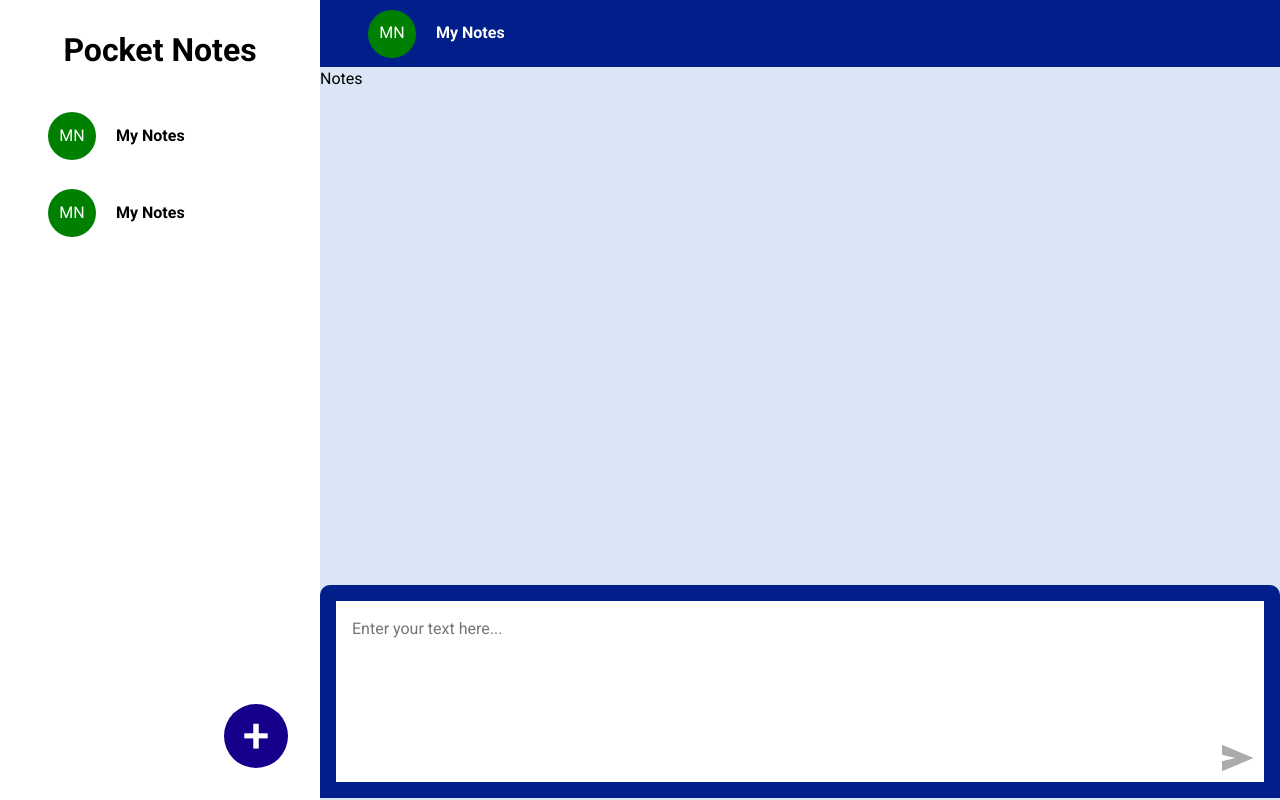
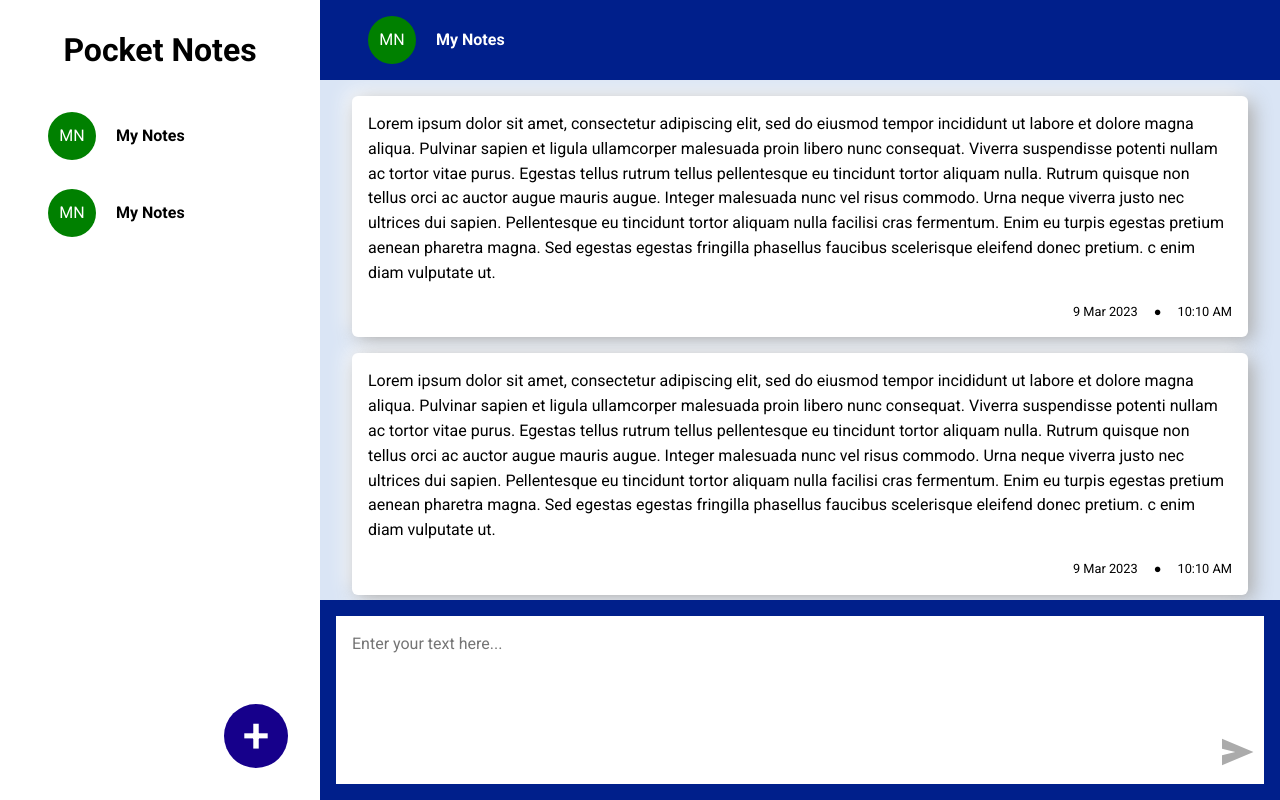
Before and after one commit to adityagangil/Figma-Pocket-Notes, a React (Create React App) app: page / in a window 1280 px wide. Built offline with nearby package versions, Linux system fonts and the light colour scheme.

Commit message:
notes component

```diff
--- a/src/components/singleGroup/SingleGroup.jsx
+++ b/src/components/singleGroup/SingleGroup.jsx
@@ -1,5 +1,6 @@
 import styles from "./singleGroup.module.css";
 import sendIcon from "../../assets/icons/send-icon.svg";
+import { SingleNote } from "../singleNote/SingleNote";
 
 export const SingleGroup = () => {
   return (
@@ -12,7 +13,13 @@ export const SingleGroup = () => {
         <h4>My Notes</h4>
       </div>
 
-      <div>Notes</div>
+      <div className={styles.allNotes}>
+        {Array(5)
+          .fill(null)
+          .map((note, _) => (
+            <SingleNote key={_} />
+          ))}
+      </div>
 
       <div className={styles.message_container}>
         <textarea
--- a/src/components/singleGroup/singleGroup.module.css
+++ b/src/components/singleGroup/singleGroup.module.css
@@ -2,6 +2,7 @@
   height: 100vh;
   background-color: var(--bg-blue);
   position: relative;
+  width: 100%;
   overflow: hidden;
 }
 
@@ -12,6 +13,7 @@
   padding: 0 3rem;
   background-color: var(--head-blue);
   color: white;
+  height: 10%;
 }
 
 .img_circle {
@@ -24,21 +26,42 @@
   align-items: center;
 }
 
+.allNotes {
+  padding: 1rem 2rem;
+  overflow-y: auto;
+  display: flex;
+  flex-direction: column;
+  gap: 1rem 0;
+  height: 65%;
+}
+
+.allNotes::-webkit-scrollbar {
+  width: 10px;
+}
+
+.allNotes::-webkit-scrollbar-track {
+  background: rgb(181, 170, 170);
+}
+
+.allNotes::-webkit-scrollbar-thumb {
+  background-color: gray;
+}
+
 .message_container {
-  position: absolute;
+  position: fixed;
   bottom: 0;
-  width: 100%;
-  margin-bottom: -6px;
+  display: flex;
+  width: -webkit-fill-available;
+  height: 25%;
 }
 
 .message {
   width: 100%;
+  outline: none;
   border: 1rem solid var(--head-blue);
   resize: none;
   padding: 1rem;
   padding-right: 2rem;
-  border-top-left-radius: 10px;
-  border-top-right-radius: 10px;
   position: relative;
 }
 
@@ -47,11 +70,11 @@
 }
 
 .message::-webkit-scrollbar-track {
-  background: gray;
+  background: rgb(181, 170, 170);
 }
 
 .message::-webkit-scrollbar-thumb {
-  background-color: rgb(181, 170, 170);
+  background-color: gray;
 }
 
 .sendIcon {
--- /dev/null
+++ b/src/components/singleNote/SingleNote.jsx
@@ -0,0 +1,27 @@
+import styles from "./singleNote.module.css";
+
+export const SingleNote = () => {
+  return (
+    <div className={styles.container}>
+      <div className={styles.actual_note}>
+        Lorem ipsum dolor sit amet, consectetur adipiscing elit, sed do eiusmod
+        tempor incididunt ut labore et dolore magna aliqua. Pulvinar sapien et
+        ligula ullamcorper malesuada proin libero nunc consequat. Viverra
+        suspendisse potenti nullam ac tortor vitae purus. Egestas tellus rutrum
+        tellus pellentesque eu tincidunt tortor aliquam nulla. Rutrum quisque
+        non tellus orci ac auctor augue mauris augue. Integer malesuada nunc vel
+        risus commodo. Urna neque viverra justo nec ultrices dui sapien.
+        Pellentesque eu tincidunt tortor aliquam nulla facilisi cras fermentum.
+        Enim eu turpis egestas pretium aenean pharetra magna. Sed egestas
+        egestas fringilla phasellus faucibus scelerisque eleifend donec pretium.
+        c enim diam vulputate ut.
+      </div>
+
+      <div className={styles.date_time_area}>
+        <span>9 Mar 2023</span>
+        <span>●</span>
+        <span>10:10 AM</span>
+      </div>
+    </div>
+  );
+};
--- /dev/null
+++ b/src/components/singleNote/singleNote.module.css
@@ -0,0 +1,21 @@
+.container {
+  width: 100%;
+  background: white;
+  border-radius: 6px;
+  box-shadow: 5px 5px 19px #a8a8a8, -5px -5px 19px #ffffff;
+  display: flex;
+  flex-direction: column;
+  gap: 1rem 0;
+  padding: 1rem;
+}
+
+.actual_note {
+  font-size: 1em;
+}
+
+.date_time_area {
+  font-size: 0.8em;
+  display: flex;
+  gap: 0 1rem;
+  justify-content: flex-end;
+}
```
